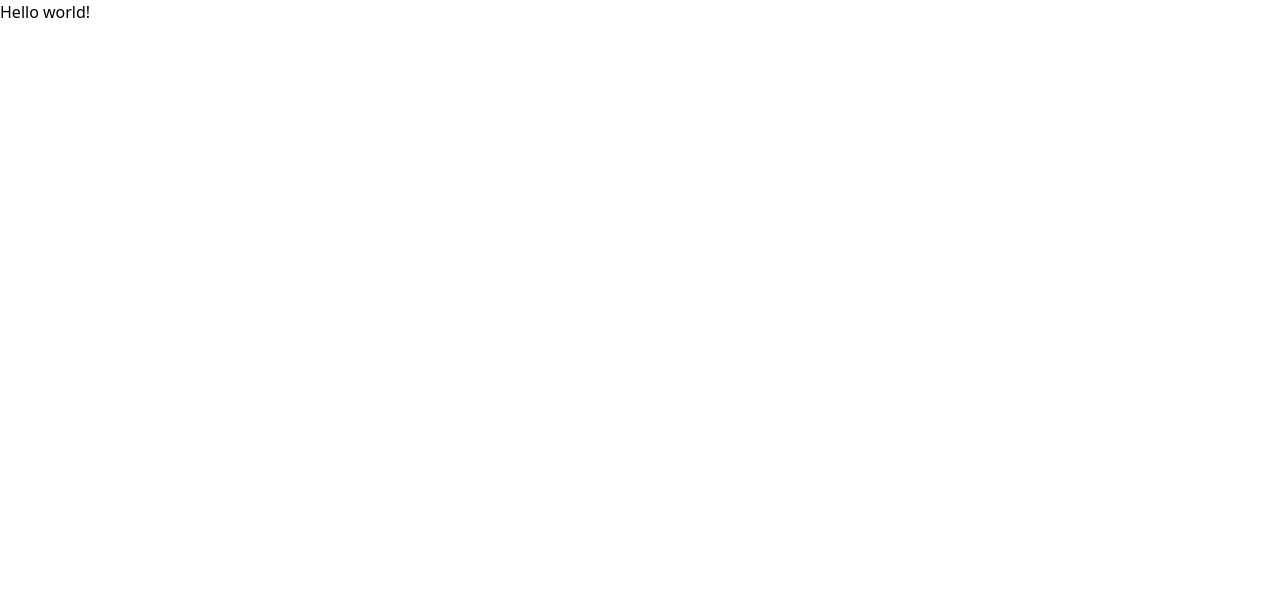
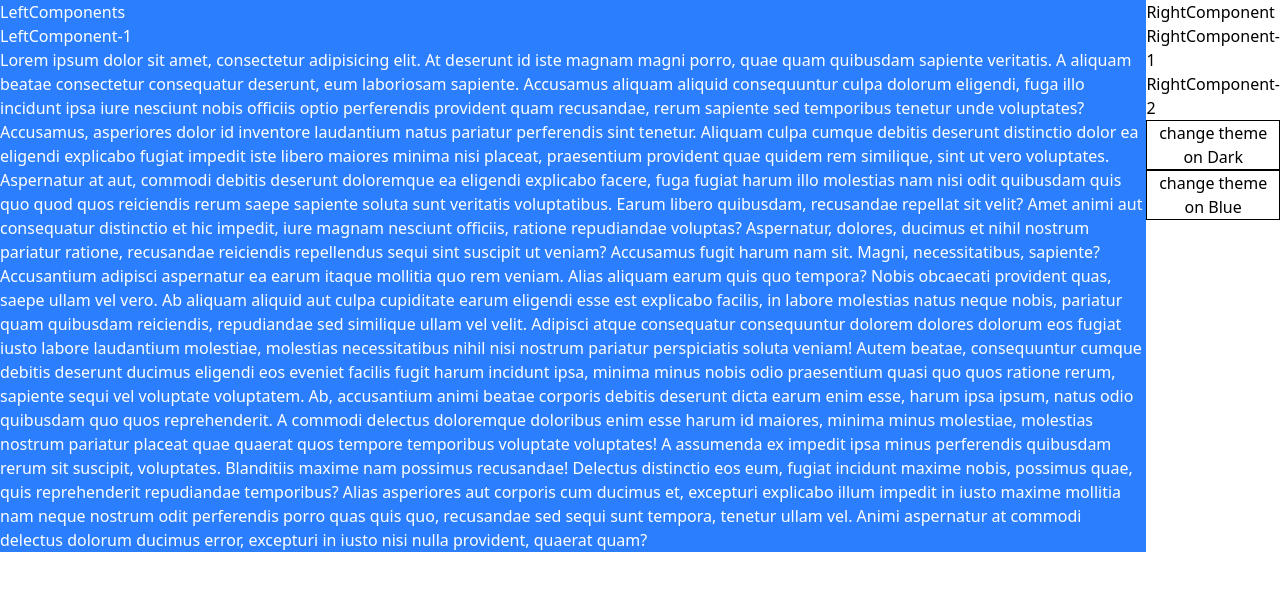
Before and after one commit to aleks1303/dec-2025_react_lessons, a React (Vite) app: page / in a window 1280 px wide. Shown: the top 590 px of the page. Built offline with nearby package versions, Linux system fonts and the light colour scheme.

Commit message:
context - theme

```diff
--- a/src/App.tsx
+++ b/src/App.tsx
@@ -1,9 +1,24 @@
+import RightComponent from "./components/right-components/RightComponent.tsx";
+import LeftComponent from "./components/left-components/LeftComponent.tsx";
+import {MyContext} from "./context/MyContext.tsx";
+import {useState} from "react";
 
 
 const App = () => {
+    const [themeValue, setThemeValue] = useState('light')
     return (
-        <div>
-        Hello world!
+        <div className={'flex justify-around'}>
+
+            <MyContext.Provider value={{
+                theme:themeValue,
+                changeTheme:(themeValue:string) => {
+                    setThemeValue(themeValue)
+                }
+            }}>
+                <LeftComponent/>
+                <RightComponent/>
+            </MyContext.Provider>
+
         </div>
     );
 };
--- /dev/null
+++ b/src/components/left-components/LeftComponent.tsx
@@ -0,0 +1,23 @@
+import LeftComponent1 from "./LeftComponent1.tsx";
+import LeftComponent2 from "./LeftComponent2.tsx";
+import {useContext} from "react";
+import {MyContext} from "../../context/MyContext.tsx";
+
+
+const LeftComponent = () => {
+    const {theme} = useContext(MyContext);
+    const dark = 'bg-black text-white'
+    const light = 'bg-blue-500 text-white'
+    return (
+
+        <div className={theme === 'dark' ? dark : light}>
+            <div>
+                LeftComponents
+                <LeftComponent1/>
+                <LeftComponent2/>
+            </div>
+        </div>
+    );
+};
+
+export default LeftComponent;
--- /dev/null
+++ b/src/components/left-components/LeftComponent1.tsx
@@ -0,0 +1,11 @@
+
+
+const LeftComponent1 = () => {
+    return (
+        <div>
+            LeftComponent-1
+        </div>
+    );
+};
+
+export default LeftComponent1;
--- /dev/null
+++ b/src/components/left-components/LeftComponent2.tsx
@@ -0,0 +1,39 @@
+const LeftComponent2 = () => {
+
+    return (
+        <div>
+            Lorem ipsum dolor sit amet, consectetur adipisicing elit. At deserunt id iste magnam magni porro, quae quam
+            quibusdam sapiente veritatis. A aliquam beatae consectetur consequatur deserunt, eum laboriosam sapiente.
+            Accusamus aliquam aliquid consequuntur culpa dolorum eligendi, fuga illo incidunt ipsa iure nesciunt nobis
+            officiis optio perferendis provident quam recusandae, rerum sapiente sed temporibus tenetur unde voluptates?
+            Accusamus, asperiores dolor id inventore laudantium natus pariatur perferendis sint tenetur. Aliquam culpa
+            cumque debitis deserunt distinctio dolor ea eligendi explicabo fugiat impedit iste libero maiores minima
+            nisi placeat, praesentium provident quae quidem rem similique, sint ut vero voluptates. Aspernatur at aut,
+            commodi debitis deserunt doloremque ea eligendi explicabo facere, fuga fugiat harum illo molestias nam nisi
+            odit quibusdam quis quo quod quos reiciendis rerum saepe sapiente soluta sunt veritatis voluptatibus. Earum
+            libero quibusdam, recusandae repellat sit velit? Amet animi aut consequatur distinctio et hic impedit, iure
+            magnam nesciunt officiis, ratione repudiandae voluptas? Aspernatur, dolores, ducimus et nihil nostrum
+            pariatur ratione, recusandae reiciendis repellendus sequi sint suscipit ut veniam? Accusamus fugit harum nam
+            sit. Magni, necessitatibus, sapiente? Accusantium adipisci aspernatur ea earum itaque mollitia quo rem
+            veniam. Alias aliquam earum quis quo tempora? Nobis obcaecati provident quas, saepe ullam vel vero. Ab
+            aliquam aliquid aut culpa cupiditate earum eligendi esse est explicabo facilis, in labore molestias natus
+            neque nobis, pariatur quam quibusdam reiciendis, repudiandae sed similique ullam vel velit. Adipisci atque
+            consequatur consequuntur dolorem dolores dolorum eos fugiat iusto labore laudantium molestiae, molestias
+            necessitatibus nihil nisi nostrum pariatur perspiciatis soluta veniam! Autem beatae, consequuntur cumque
+            debitis deserunt ducimus eligendi eos eveniet facilis fugit harum incidunt ipsa, minima minus nobis odio
+            praesentium quasi quo quos ratione rerum, sapiente sequi vel voluptate voluptatem. Ab, accusantium animi
+            beatae corporis debitis deserunt dicta earum enim esse, harum ipsa ipsum, natus odio quibusdam quo quos
+            reprehenderit. A commodi delectus doloremque doloribus enim esse harum id maiores, minima minus molestiae,
+            molestias nostrum pariatur placeat quae quaerat quos tempore temporibus voluptate voluptates! A assumenda ex
+            impedit ipsa minus perferendis quibusdam rerum sit suscipit, voluptates. Blanditiis maxime nam possimus
+            recusandae! Delectus distinctio eos eum, fugiat incidunt maxime nobis, possimus quae, quis reprehenderit
+            repudiandae temporibus? Alias asperiores aut corporis cum ducimus et, excepturi explicabo illum impedit in
+            iusto maxime mollitia nam neque nostrum odit perferendis porro quas quis quo, recusandae sed sequi sunt
+            tempora, tenetur ullam vel. Animi aspernatur at commodi delectus dolorum ducimus error, excepturi in iusto
+            nisi nulla provident, quaerat quam?
+        </div>
+
+    );
+};
+
+export default LeftComponent2;
--- /dev/null
+++ b/src/components/right-components/RightComponent.tsx
@@ -0,0 +1,15 @@
+import RightComponent1 from "./RightComponent1.tsx";
+import RightComponent2 from "./RightComponent2.tsx";
+
+
+const RightComponent = () => {
+    return (
+        <div>
+            RightComponent
+            <RightComponent1/>
+            <RightComponent2/>
+        </div>
+    );
+};
+
+export default RightComponent;
--- /dev/null
+++ b/src/components/right-components/RightComponent1.tsx
@@ -0,0 +1,11 @@
+
+
+const RightComponent1 = () => {
+    return (
+        <div>
+            RightComponent-1
+        </div>
+    );
+};
+
+export default RightComponent1;
--- /dev/null
+++ b/src/components/right-components/RightComponent2.tsx
@@ -0,0 +1,21 @@
+import {useContext} from "react";
+import {MyContext} from "../../context/MyContext.tsx";
+
+const RightComponent2 = () => {
+    const { changeTheme} = useContext(MyContext);
+const handlerDark = () => {
+    changeTheme('dark')
+}
+    const handlerLight = () => {
+        changeTheme('light')
+    }
+    return (
+        <div>
+            <p>RightComponent-2</p>
+            <button onClick={handlerDark} className={'border-1'}>change theme on Dark</button>
+            <button onClick={handlerLight} className={'border-1'}>change theme on Blue</button>
+        </div>
+    );
+};
+
+export default RightComponent2;
--- /dev/null
+++ b/src/context/MyContext.tsx
@@ -0,0 +1,16 @@
+import {createContext} from "react";
+
+
+type MyContextType = {
+    theme:string,
+    changeTheme: (theme: string) => void
+}
+const MyContextObject: MyContextType = {
+    theme:'light',
+    changeTheme:(theme:string) => {
+        console.log(theme)
+    }
+}
+
+
+export const MyContext = createContext<MyContextType>(MyContextObject);
```
